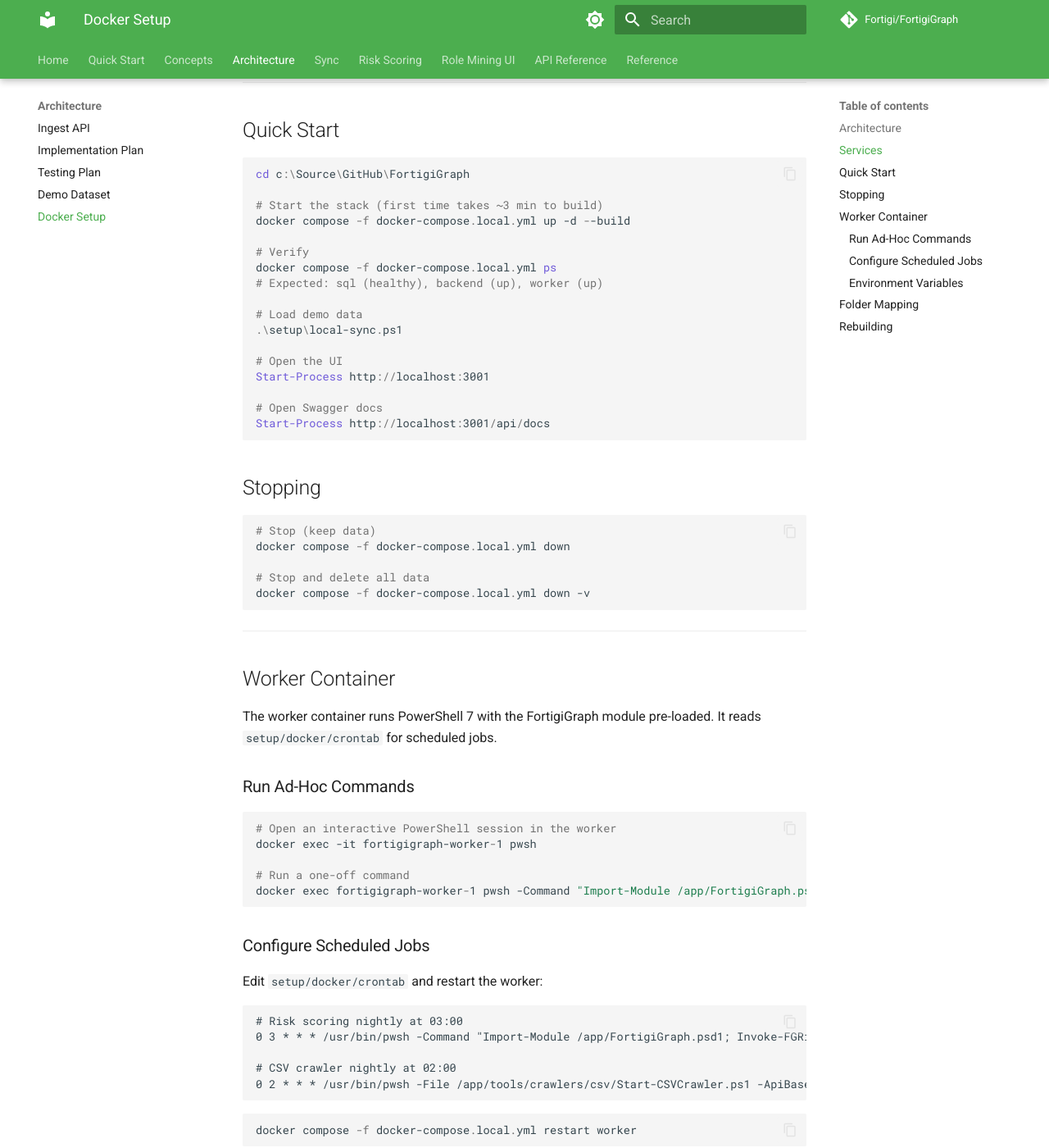
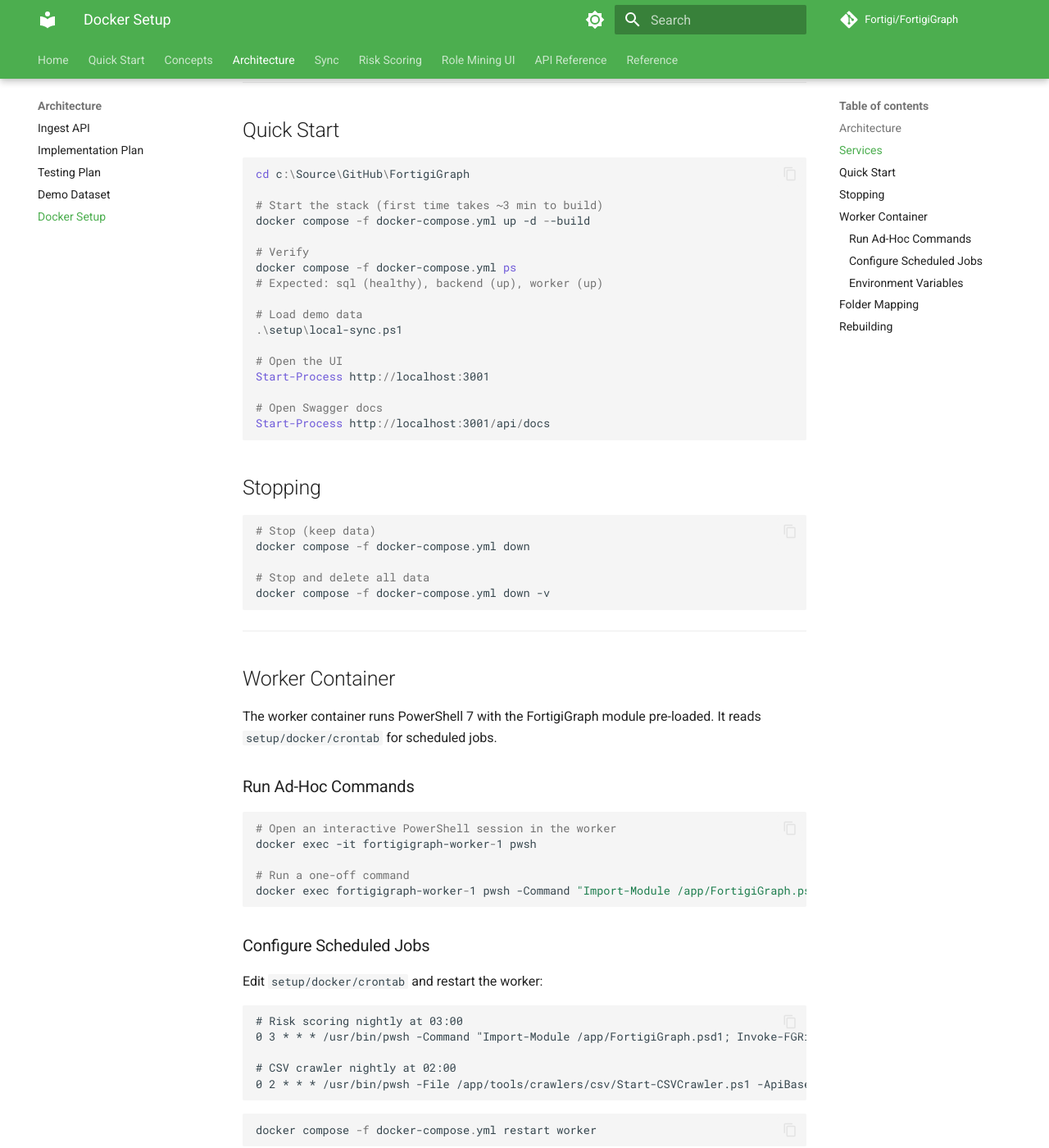
Before and after one commit to Fortigi/FortigiGraph, an MkDocs documentation site: the page built from docs/architecture/docker-setup.md, in a window 1280 px wide and 1400 px high, scrolled down 1287 px. Shown: the whole window at 82% size. Built offline with MkDocs 1.6.1 and Material for MkDocs 9.7.7, drawn with Linux system fonts in a browser that asks for light colours; comment, search, counter and statistics services are not loaded; some of the changed text lies outside the part shown.

Commit message:
Docker rename

````diff
--- a/docs/architecture/docker-setup.md
+++ b/docs/architecture/docker-setup.md
@@ -8,7 +8,7 @@
 
 ```mermaid
 graph TB
-    subgraph Docker["docker-compose.local.yml"]
+    subgraph Docker["docker-compose.yml"]
         SQL[(SQL Server 2022<br/>port 1433)]
         INIT[sql-init + sql-table-init<br/><i>one-shot: create DB + tables</i>]
         API[Backend + Frontend<br/>port 3001]
@@ -44,10 +44,10 @@
 cd c:\Source\GitHub\FortigiGraph
 
 # Start the stack (first time takes ~3 min to build)
-docker compose -f docker-compose.local.yml up -d --build
+docker compose -f docker-compose.yml up -d --build
 
 # Verify
-docker compose -f docker-compose.local.yml ps
+docker compose -f docker-compose.yml ps
 # Expected: sql (healthy), backend (up), worker (up)
 
 # Load demo data
@@ -64,10 +64,10 @@
 
 ```powershell
 # Stop (keep data)
-docker compose -f docker-compose.local.yml down
+docker compose -f docker-compose.yml down
 
 # Stop and delete all data
-docker compose -f docker-compose.local.yml down -v
+docker compose -f docker-compose.yml down -v
 ```
 
 ---
@@ -99,7 +99,7 @@
 ```
 
 ```powershell
-docker compose -f docker-compose.local.yml restart worker
+docker compose -f docker-compose.yml restart worker
 ```
 
 ### Environment Variables
@@ -140,12 +140,12 @@
 
 ```powershell
 # Rebuild only the backend (API + UI changes)
-docker compose -f docker-compose.local.yml up -d --build backend
+docker compose -f docker-compose.yml up -d --build backend
 
 # Rebuild the worker (PowerShell script changes)
-docker compose -f docker-compose.local.yml up -d --build worker
+docker compose -f docker-compose.yml up -d --build worker
 
 # Rebuild everything from scratch
-docker compose -f docker-compose.local.yml down -v
-docker compose -f docker-compose.local.yml up -d --build
+docker compose -f docker-compose.yml down -v
+docker compose -f docker-compose.yml up -d --build
 ```
````
Also changed, not shown: docs/architecture/testing-plan.md (+2 -2 lines), docs/ui/local-dev.md (+7 -7 lines), docker-compose.yml (renamed from docker-compose.local.yml), 2 other files.
